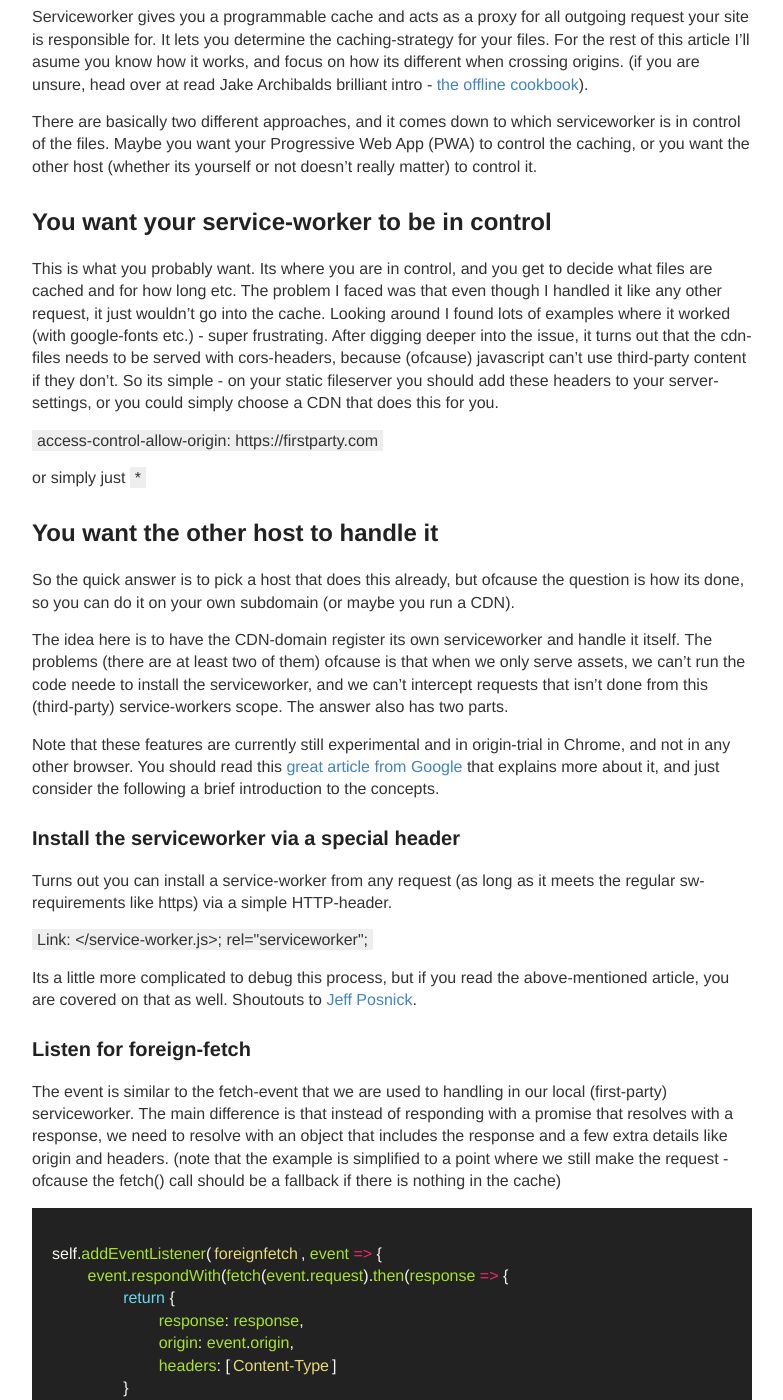
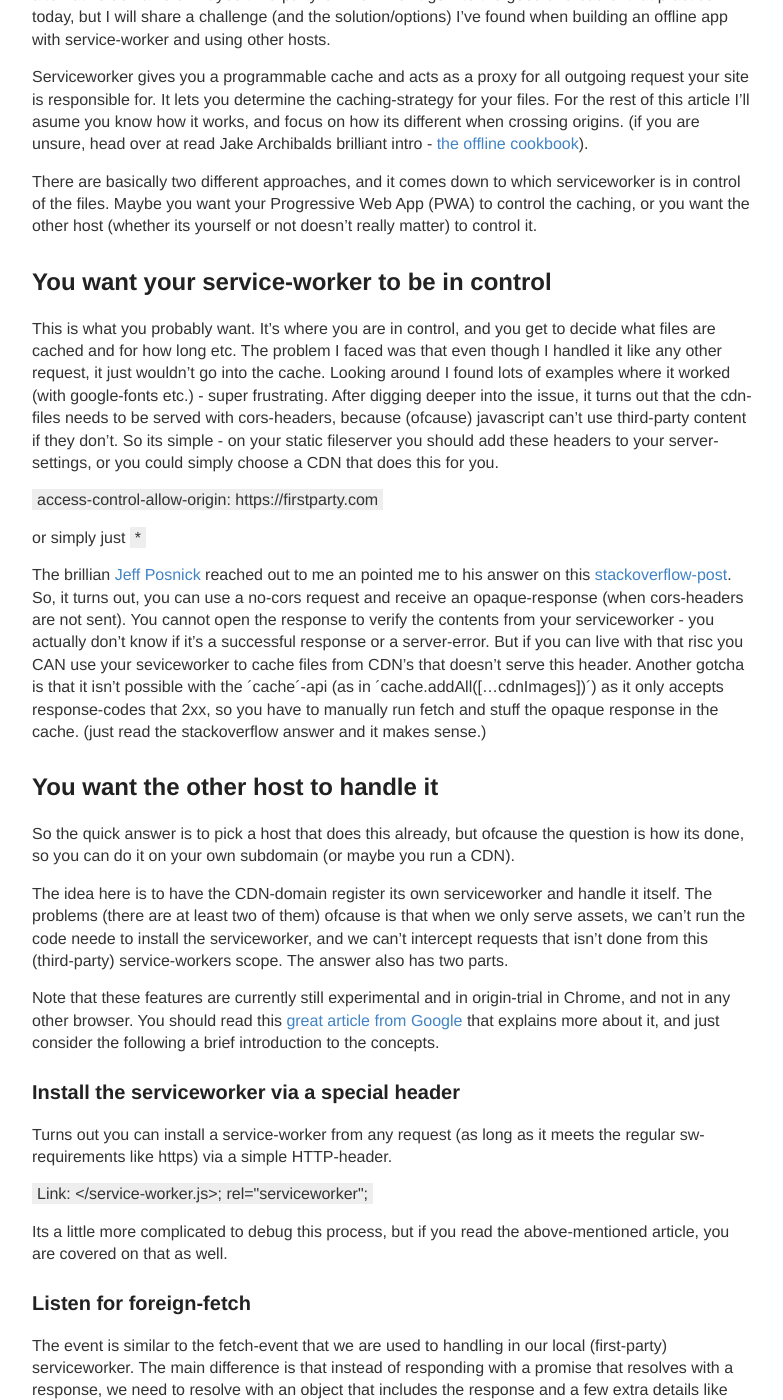
Before and after one commit to filipbech/filipbech.github.io, a Jekyll site: the page built from _posts/2017-2-10-service-worker-and-caching-from-other-origins.md, in a window 1280 px wide and 1400 px high, scrolled down 365 px. Shown: the whole window, without its empty margins (248-1031 px from the left). Built offline with Jekyll 4.4.1, drawn with Linux system fonts in a browser that asks for light colours; comment, search, counter and statistics services are not loaded; some of the changed text lies outside the part shown.

Commit message:
Added Jeffs explanation of opaque responses

```diff
--- a/_posts/2017-2-10-service-worker-and-caching-from-other-origins.md
+++ b/_posts/2017-2-10-service-worker-and-caching-from-other-origins.md
@@ -6,6 +6,8 @@ permalink: /2017/02/service-worker-and-caching-from-other-origins
 
 TLDR: add cors-headers (or choose a CDN that has it already) and/or register a serviceworker on the other host (the last is still experimental).
 
+Update on Feb 13th: added Jeffs stackoverflow answer with a summary of how opaque-responses work.
+
 For quite some time its been a popular best practice to host resources on other hosts: sub- or alternative domains or maybe third party CDN's. I won't go into the good and bad of that practice today, but I will share a challenge (and the solution/options) I've found when building an offline app with service-worker and using other hosts.
 
 Serviceworker gives you a programmable cache and acts as a proxy for all outgoing request your site is responsible for. It lets you determine the caching-strategy for your files. For the rest of this article I'll asume you know how it works, and focus on how its different when crossing origins. (if you are unsure, head over at read Jake Archibalds brilliant intro - [the offline cookbook](https://jakearchibald.com/2014/offline-cookbook/)).
@@ -13,11 +15,13 @@ Serviceworker gives you a programmable cache and acts as a proxy for all outgoin
 There are basically two different approaches, and it comes down to which serviceworker is in control of the files. Maybe you want your Progressive Web App (PWA) to control the caching, or you want the other host (whether its yourself or not doesn't really matter) to control it.
 
 ## You want your service-worker to be in control
-This is what you probably want. Its where you are in control, and you get to decide what files are cached and for how long etc. The problem I faced was that even though I handled it like any other request, it just wouldn't go into the cache. Looking around I found lots of examples where it worked (with google-fonts etc.) - super frustrating. After digging deeper into the issue, it turns out that the cdn-files needs to be served with cors-headers, because (ofcause) javascript can't use third-party content if they don't. So its simple - on your static fileserver you should add these headers to your server-settings, or you could simply choose a CDN that does this for you.
+This is what you probably want. It's where you are in control, and you get to decide what files are cached and for how long etc. The problem I faced was that even though I handled it like any other request, it just wouldn't go into the cache. Looking around I found lots of examples where it worked (with google-fonts etc.) - super frustrating. After digging deeper into the issue, it turns out that the cdn-files needs to be served with cors-headers, because (ofcause) javascript can't use third-party content if they don't. So its simple - on your static fileserver you should add these headers to your server-settings, or you could simply choose a CDN that does this for you.
 
 `access-control-allow-origin: https://firstparty.com`
 
 or simply just `*`
+
+The brillian [Jeff Posnick](https://twitter.com/jeffposnick) reached out to me an pointed me to his answer on this [stackoverflow-post](http://stackoverflow.com/questions/39109789/what-limitations-apply-to-opaque-responses/39109790#39109790). So, it turns out, you can use a no-cors request and receive an opaque-response (when cors-headers are not sent). You cannot open the response to verify the contents from your serviceworker - you actually don't know if it's a successful response or a server-error. But if you can live with that risc you CAN use your seviceworker to cache files from CDN's that doesn't serve this header. Another gotcha is that it isn't possible with the ´cache´-api (as in ´cache.addAll([...cdnImages])´) as it only accepts response-codes that 2xx, so you have to manually run fetch and stuff the opaque response in the cache. (just read the stackoverflow answer and it makes sense.)
 
 ## You want the other host to handle it
 So the quick answer is to pick a host that does this already, but ofcause the question is how its done, so you can do it on your own subdomain (or maybe you run a CDN).
@@ -31,7 +35,7 @@ Turns out you can install a service-worker from any request (as long as it meets
 
 `Link: </service-worker.js>; rel="serviceworker"; `
 
-Its a little more complicated to debug this process, but if you read the above-mentioned article, you are covered on that as well. Shoutouts to [Jeff Posnick](https://twitter.com/jeffposnick).
+Its a little more complicated to debug this process, but if you read the above-mentioned article, you are covered on that as well.
 
 ### Listen for foreign-fetch
 The event is similar to the fetch-event that we are used to handling in our local (first-party) serviceworker. The main difference is that instead of responding with a promise that resolves with a response, we need to resolve with an object that includes the response and a few extra details like origin and headers. (note that the example is simplified to a point where we still make the request - ofcause the fetch() call should be a fallback if there is nothing in the cache)
```
